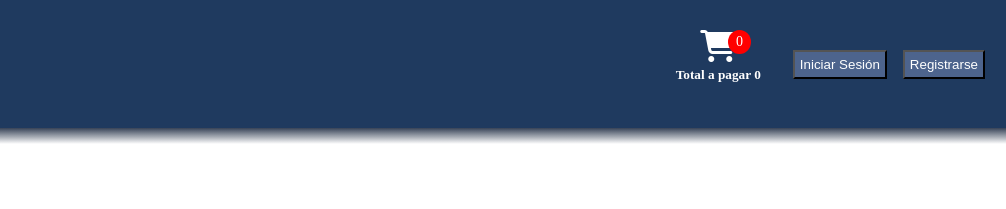
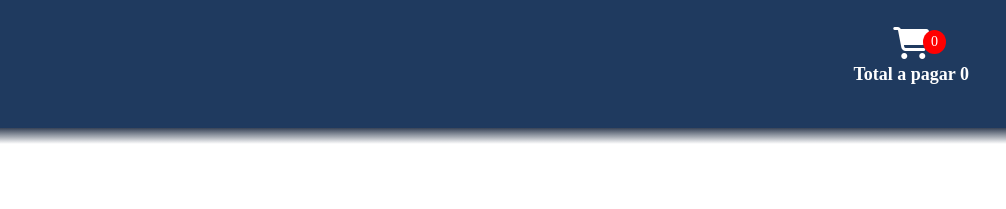
Before and after one commit to Fleepx/JavaScript, a plain HTML site: page index.html in a window 1280 px wide. Shown: the top 209 px of the page, 274-1280 px from the left. Drawn offline with Linux system fonts and the light colour scheme; a web font is replaced by a local one.

Commit message:
ArregloBanner

```diff
--- a/assets/css/styles.css
+++ b/assets/css/styles.css
@@ -96,10 +96,11 @@ header {
 }
 .fa-cart-shopping {
     color: var(--amarillo);
+    text-align: right;
 }
 #cart-count {
-    position:absolute;
-    right: 255px;
+    position:fixed;
+    right: 60px;
     top: 30px;
     background-color: red;
     color: white;
@@ -109,6 +110,8 @@ header {
 }
 #total {
     color: var(--fuente);
+    text-align: right;
+    font-size: 18px;
 }
 #login, #register, .fa-cart-shopping, #cart-count {
     cursor: pointer;
@@ -121,10 +124,6 @@ header {
 select {
     width: 11rem;
 }
-.sesion {
-    display: none;
-}
-
 /*MENU DE NAVEGACION */
 #filtro  {
     color: var(--fuente);
--- a/index.html
+++ b/index.html
@@ -29,9 +29,6 @@
                 <h1 id="nombre">SoundWave</h1> <h1 class="nombre2">Emporium</h1>
               </div>
             </div>
-            <button class="burguer">
-              <i class="fa-solid fa-bars fa-2xl"></i>
-            </button>
 
             <div class="sesion">
 
@@ -41,14 +38,6 @@
                     <h5 id="total">Total a pagar <span id="totalPagar">0</span></h5>
                 </div>
 
-
-
-              <button id="login">
-                Iniciar Sesión
-              </button>
-              <button id="register">
-                Registrarse
-              </button>
             </div>
           </div>
 
```
